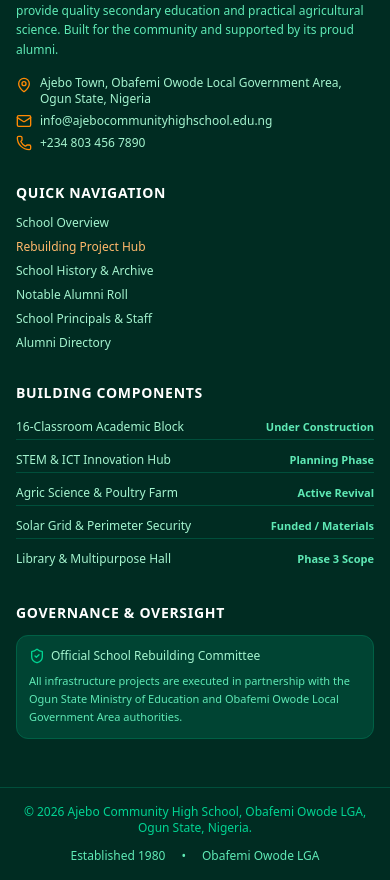
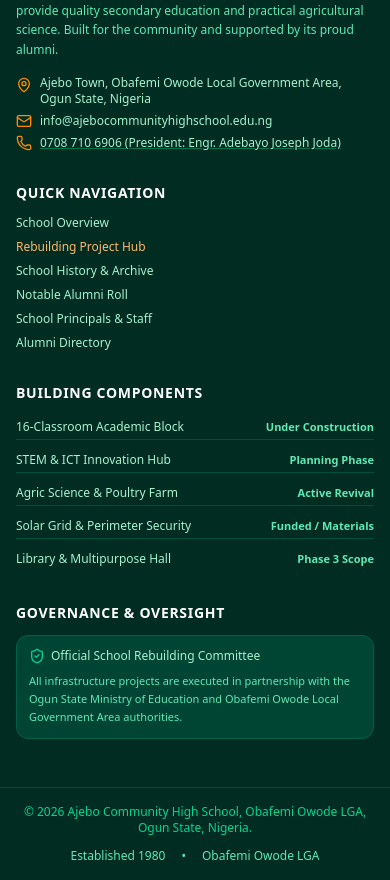
Before and after one commit to vicsnikky/Ajebo-High-School, a React (Vite) app: page / in a window 390 px wide. Shown: the part 4041-4921 px from the top of the page. Built offline with nearby package versions, Linux system fonts and the light colour scheme.

Commit message:
feat: update contact information and add phone link
Updated the school contact phone number to include the President's details and added a clickable tel link in the footer for improved accessibility.

```diff
--- a/src/components/Footer.tsx
+++ b/src/components/Footer.tsx
@@ -72,7 +72,12 @@ export const Footer: React.FC<FooterProps> = ({ setActiveTab, onOpenDonate, onOp
             </div>
             <div className="flex items-center gap-2">
               <Phone className="w-4 h-4 text-orange-400 shrink-0" />
-              <span>{SCHOOL_INFO.contactPhone}</span>
+              <a
+                href="tel:07087106906"
+                className="hover:text-white transition underline decoration-emerald-500/50"
+              >
+                0708 710 6906 (President: Engr. Adebayo Joseph Joda)
+              </a>
             </div>
           </div>
         </div>
--- a/src/data/schoolData.ts
+++ b/src/data/schoolData.ts
@@ -308,7 +308,7 @@ export const SCHOOL_INFO = {
   waecAccreditationYear: "1983–1984",
   logoUrl: "https://i.ibb.co/5XyPmfPd/Whats-App-Image-2026-08-01-at-2-45-25-PM.jpg",
   contactEmail: "info@ajebocommunityhighschool.edu.ng",
-  contactPhone: "+234 803 456 7890",
+  contactPhone: "0708 710 6906 (President: Engr. Adebayo Joseph Joda)",
   rebuildingDriveStatus: "Phase 1 Construction & Infrastructure Modernization",
   badgeDetails: {
     book: "The Open Book at the top stands for Knowledge.",
```
